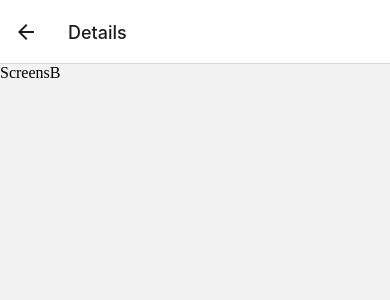
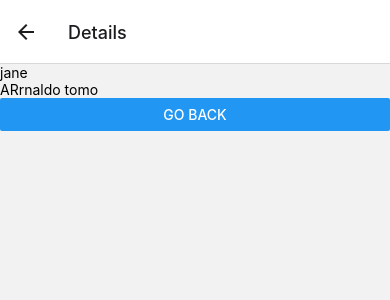
Before and after one commit to arnaldo-tomo/reactnative-navigation, a React Native app: screen / in a window 390 px wide. Both pictures are taken after a click on the button "COM PARAMENTRP". Shown: the top 300 px of the page. Built offline with nearby package versions, Linux system fonts and the light colour scheme.

Commit message:
Update ScreensB.tsx

```diff
--- a/src/screens/ScreensB.tsx
+++ b/src/screens/ScreensB.tsx
@@ -1,10 +1,13 @@
-import  React  from 'react';
-import { View } from 'react-native';
+import {React}  from 'react';
+import { View,Button,Text } from 'react-native';
 
-export default function ScreensB({Navigation}) {
+export default function ScreensB({ navigation,route }) {
+    let { idade,nome } = route.params;
     return (
         <View>
-            ScreensB
+            <Text>{idade}</Text>
+            <Text>{nome}</Text>
+            <Button title="Go back" onPress={() => navigation.goBack()} />
         </View>
     )
 
```
